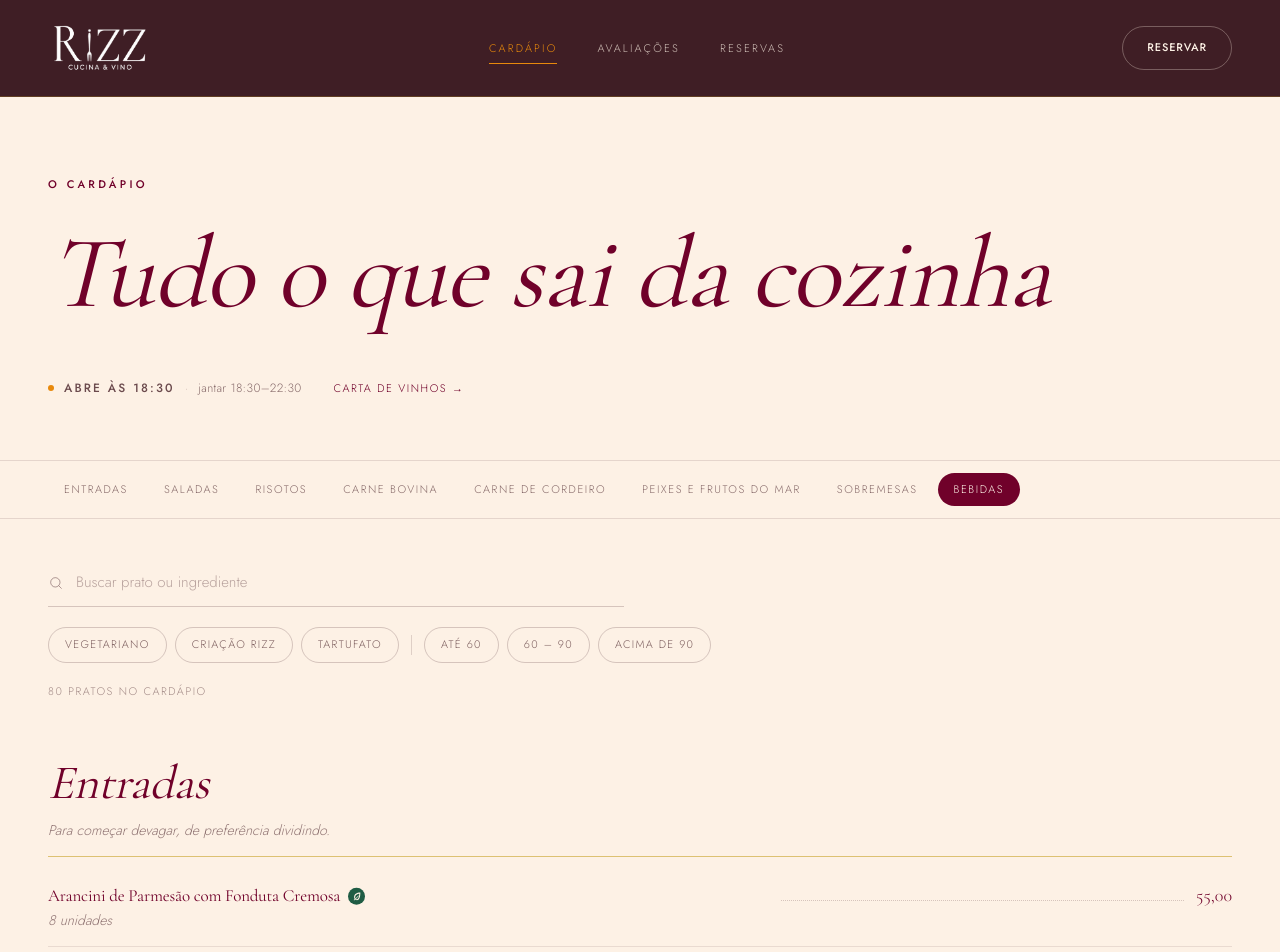
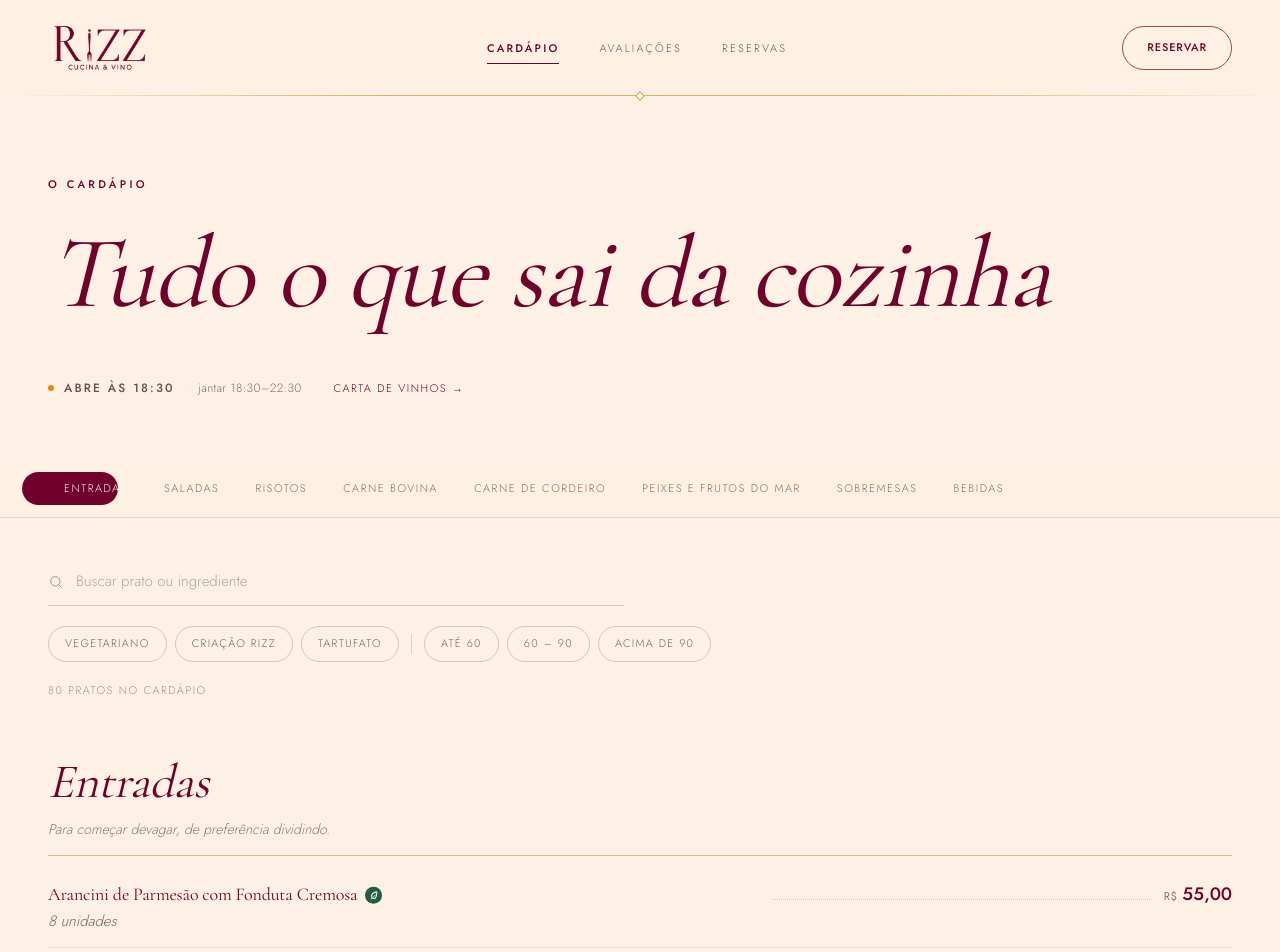
Before and after one commit to oceontech/rizz, a Next.js app: page /cardapio in a window 1280 px wide. Shown: the top 952 px of the page. Built offline with nearby package versions, Linux system fonts and the light colour scheme.

Commit message:
feat: add core layout, UI components, and page views

```diff
--- a/app/globals.css
+++ b/app/globals.css
@@ -49,13 +49,16 @@
     /* Altura ocupada pelo header. O próprio Header zera isto quando se
        recolhe, para que barras grudadas abaixo dele (as abas do cardápio)
        subam junto em vez de deixar um vão. */
-    --altura-header: 4rem;
+    /* Soma o entalhe do iPhone: o header também o soma (`pt-safe`). */
+    --altura-header: calc(4rem + env(safe-area-inset-top, 0px));
     scroll-padding-top: calc(var(--altura-header) + 4rem);
   }
 
-  @media (min-width: 860px) {
+  /* Mesmo ponto do `md:h-24` do Header (48rem = 768px). Com 860px, entre
+     768 e 859px o header já tinha 6rem e as abas ficavam atrás dele. */
+  @media (min-width: 48rem) {
     :root {
-      --altura-header: 6rem;
+      --altura-header: calc(6rem + env(safe-area-inset-top, 0px));
     }
   }
 
@@ -149,6 +152,60 @@
 }
 
 @layer components {
+  /* Header que se recolhe. Mesma duração e curva das abas do cardápio
+     (MenuClient), que sobem pela mesma marca `data-header`: os dois andam
+     colados, sem vão nem sobreposição no meio do movimento. */
+  .header-fixo {
+    transition:
+      transform 0.55s var(--ease-rizz),
+      background-color 0.7s ease;
+  }
+
+  :root[data-header="oculto"] .header-fixo {
+    transform: translate3d(0, -100%, 0);
+  }
+
+  /* Vidro do cardápio. Header e abas usam exatamente o mesmo vidro e formam
+     um painel só: com o header transparente e as abas quase opacas, o
+     conteúdo visível só no header parecia um vão entre as duas barras.
+     Só CSS: um filtro SVG de refração ("liquid glass") chegou a ser usado,
+     mas o Chromium calcula errado a área dele com escala de tela fracionada
+     (125% no Windows) e deixava a faixa de baixo do header sem efeito. */
+  .vidro {
+    background-color: rgb(253 241 229 / 0.6);
+    -webkit-backdrop-filter: blur(12px) saturate(140%);
+    backdrop-filter: blur(12px) saturate(140%);
+  }
+
+  /* Divisa entre o header e as abas do cardápio: fio dourado que some nas
+     pontas, com um losango vazado no centro. */
+  .divisa-ornada {
+    position: absolute;
+    inset-inline: 0;
+    bottom: 0;
+    height: 1px;
+    pointer-events: none;
+    background: linear-gradient(
+      to right,
+      transparent,
+      rgb(201 162 39 / 0.75) 30%,
+      rgb(201 162 39 / 0.75) 70%,
+      transparent
+    );
+  }
+
+  .divisa-ornada::after {
+    content: "";
+    position: absolute;
+    left: 50%;
+    top: 50%;
+    width: 7px;
+    height: 7px;
+    border: 1px solid rgb(201 162 39 / 0.9);
+    background: var(--color-creme);
+    transform: translate(-50%, -50%) rotate(45deg);
+  }
+
   .wrap {
     width: 100%;
     max-width: 82rem;
--- a/components/layout/Header.tsx
+++ b/components/layout/Header.tsx
@@ -2,7 +2,7 @@
 
 import Link from "next/link";
 import { usePathname } from "next/navigation";
-import { useRef } from "react";
+import { useRef, useState } from "react";
 
 import { CONDICOES, gsap, ScrollTrigger, useGSAP } from "@/lib/gsap";
 import Logo from "@/components/brand/Logo";
@@ -15,13 +15,29 @@ const links = [
   { href: "/reservas", rotulo: "Reservas" },
 ];
 
+type Modo = "transparente" | "solido" | "vidro";
+
+const fundoPorModo: Record<Modo, string> = {
+  transparente: "bg-transparent",
+  solido: "bg-noite/90 backdrop-blur-xl",
+  vidro: "vidro",
+};
+
 /**
- * Header que some ao descer e troca de tom ao sair do hero.
+ * Header que some ao descer. Três visuais:
+ *
+ * - **vidro** — só no cardápio: vidro transparente, logo vinho e botão só
+ *   com borda e texto vinho;
+ * - **transparente** — na home, enquanto o hero está por baixo;
+ * - **solido** — vinho, na home depois do hero e nas demais páginas.
+ *
  * Usa ScrollTrigger só para LER a posição — quem rola continua sendo o Lenis.
  *
- * O fundo transparente existe **só** para a home, onde há o vídeo do hero por
- * baixo. Nas demais páginas ele é sempre sólido: o cardápio tem fundo creme, e
- * um header transparente ali deixava o logo branco invisível sobre o papel.
+ * O modo tem UM dono: o render do React. Antes, um `data-solido` era escrito
+ * pelo React e também, direto no DOM, pelo ScrollTrigger; na troca de rota
+ * os dois dessincronizavam e o cardápio ora abria com fundo, ora sem. Agora
+ * o ScrollTrigger só informa "passou do hero" num estado — carimbado com a
+ * rota em que foi medido, para não valer em outra página.
  *
  * Ao se recolher, ele marca `data-header="oculto"` na raiz do documento. A
  * variável `--altura-header` zera junto, e barras grudadas logo abaixo — as
@@ -31,6 +47,28 @@ export default function Header() {
   const raiz = useRef<HTMLElement>(null);
   const pathname = usePathname();
   const naHome = pathname === "/";
+  const noCardapio = pathname.startsWith("/cardapio");
+
+  const [passouHero, setPassouHero] = useState({ rota: "", valor: false });
+  const alemDoHero = passouHero.rota === pathname && passouHero.valor;
+
+  const modo: Modo = noCardapio
+    ? "vidro"
+    : naHome && !alemDoHero
+      ? "transparente"
+      : "solido";
+  const claro = modo === "vidro";
+
+  // Só a home tem hero de vídeo por baixo para justificar transparência.
+  useGSAP(() => {
+    if (!naHome) return;
+    const gatilho = ScrollTrigger.create({
+      start: "top -80%",
+      end: "max",
+      onToggle: (self) => setPassouHero({ rota: "/", valor: self.isActive }),
+    });
+    return () => gatilho.kill();
+  }, { dependencies: [naHome], revertOnUpdate: true });
 
   useGSAP(
     () => {
@@ -46,33 +84,20 @@ export default function Header() {
       const mm = gsap.matchMedia();
 
       mm.add(CONDICOES, (contexto) => {
-        const parado = contexto.conditions?.parado;
-
-        // Só a home tem hero de vídeo por baixo para justificar transparência.
-        const trocaTom = naHome
-          ? ScrollTrigger.create({
-              start: "top -80%",
-              end: "max",
-              onToggle: (self) => {
-                no.dataset.solido = self.isActive ? "1" : "0";
-              },
-            })
-          : null;
-
-        if (!naHome) no.dataset.solido = "1";
-
-        if (parado) {
+        if (contexto.conditions?.parado) {
           marcar(false);
-          return () => trocaTom?.kill();
+          return;
         }
 
         let oculto = false;
         let ultimo = window.scrollY;
+        let acumulado = 0;
 
         /**
-         * Direção pela diferença real de posição, com folga de alguns pixels.
-         * O `self.direction` do ScrollTrigger oscila no toque (inércia, barra
-         * de endereço recolhendo) e o header ficava parado ou piscando.
+         * Direção pela diferença real de posição, acumulada: só esconde depois
+         * de ~48px descendo e só volta depois de ~32px subindo. Reagir a cada
+         * 6px fazia o header ir e voltar com qualquer tremida do dedo ou da
+         * roda. Perto do topo ele sempre aparece.
          */
         const esconde = ScrollTrigger.create({
           start: 0,
@@ -80,26 +105,27 @@ export default function Header() {
           onUpdate: (self) => {
             const y = self.scroll();
             const delta = y - ultimo;
-            if (Math.abs(delta) < 6) return;
             ultimo = y;
+            if (!delta) return;
 
-            const deveOcultar = delta > 0 && y > 120;
+            // Mudou de sentido: recomeça a contar.
+            if (Math.sign(delta) !== Math.sign(acumulado)) acumulado = 0;
+            acumulado += delta;
+
+            let deveOcultar = oculto;
+            if (y < 90) deveOcultar = false;
+            else if (acumulado > 48) deveOcultar = true;
+            else if (acumulado < -32) deveOcultar = false;
             if (deveOcultar === oculto) return;
 
             oculto = deveOcultar;
+            // O movimento em si é CSS (`.header-fixo`), com a mesma duração e
+            // curva das abas do cardápio, que sobem junto pela mesma marca.
             marcar(oculto);
-
-            gsap.to(no, {
-              yPercent: oculto ? -120 : 0,
-              duration: oculto ? 0.35 : 0.5,
-              ease: oculto ? "power2.in" : "power3.out",
-              overwrite: true,
-            });
           },
         });
 
         return () => {
-          trocaTom?.kill();
           esconde.kill();
           delete document.documentElement.dataset.header;
         };
@@ -107,14 +133,14 @@ export default function Header() {
 
       return () => mm.revert();
     },
-    { scope: raiz, dependencies: [naHome] },
+    { scope: raiz },
   );
 
   return (
     <header
       ref={raiz}
-      data-solido={naHome ? "0" : "1"}
-      className="group/header pt-safe fixed inset-x-0 top-0 z-50 transition-colors duration-700 data-[solido=1]:bg-noite/90 data-[solido=1]:backdrop-blur-xl"
+      data-modo={modo}
+      className={`header-fixo pt-safe fixed inset-x-0 top-0 z-50 ${fundoPorModo[modo]}`}
     >
       <div className="wrap flex h-16 items-center justify-between gap-4 md:h-24">
         <Link
@@ -123,7 +149,7 @@ export default function Header() {
           className="shrink-0 transition-opacity duration-300 hover:opacity-80"
         >
           <Logo
-            variante="branca"
+            variante={claro ? "vinho" : "branca"}
             decorativo
             sizes="140px"
             className="h-auto w-[4.75rem] md:w-[6.5rem]"
@@ -141,10 +167,14 @@ export default function Header() {
                 key={l.href}
                 href={l.href}
                 aria-current={ativo ? "page" : undefined}
-                className={`relative text-[0.6875rem] uppercase tracking-[0.2em] transition-colors duration-300 after:absolute after:-bottom-2 after:left-0 after:h-px after:bg-ambar after:transition-[width] after:duration-500 ${
-                  ativo
-                    ? "text-ambar after:w-full"
-                    : "text-creme/75 after:w-0 hover:text-creme hover:after:w-full"
+                className={`relative text-[0.6875rem] uppercase tracking-[0.2em] transition-colors duration-300 after:absolute after:-bottom-2 after:left-0 after:h-px after:transition-[width] after:duration-500 ${
+                  claro
+                    ? ativo
+                      ? "font-medium text-vinho after:w-full after:bg-vinho"
+                      : "text-tinta/70 after:w-0 after:bg-vinho hover:text-vinho hover:after:w-full"
+                    : ativo
+                      ? "text-ambar after:w-full after:bg-ambar"
+                      : "text-creme/75 after:w-0 after:bg-ambar hover:text-creme hover:after:w-full"
                 }`}
               >
                 {l.rotulo}
@@ -169,13 +199,25 @@ export default function Header() {
           href={whatsappLink(
             `Olá! Gostaria de reservar uma mesa no ${site.nome}.`,
           )}
-          variante="contorno"
+          variante={claro ? "contorno-vinho" : "contorno"}
         >
           Reservar
         </BotaoLink>
       </div>
 
-      <div className="h-px bg-ouro/0 transition-colors duration-700 group-data-[solido=1]/header:bg-ouro/25" />
+      {/* Absoluta: a altura do header tem que ser exatamente a de
+          `--altura-header`. Em fluxo, este 1px a mais cobria a borda de cima
+          das abas do cardápio. */}
+      {claro ? (
+        // Divisa do cardápio: fio dourado que some nas pontas, com um
+        // losango no centro — o ornamento das peças impressas da casa.
+        <div aria-hidden className="divisa-ornada" />
+      ) : (
+        <div
+          aria-hidden
+          className={`absolute inset-x-0 bottom-0 h-px transition-colors duration-700 ${modo === "solido" ? "bg-ouro/25" : "bg-transparent"}`}
+        />
+      )}
     </header>
   );
 }
--- a/components/menu/MenuClient.tsx
+++ b/components/menu/MenuClient.tsx
@@ -4,8 +4,8 @@ import { useMemo, useRef, useState } from "react";
 
 import { CONDICOES, gsap, ScrollTrigger, useGSAP } from "@/lib/gsap";
 import { ListaSelos, SeloOrigem } from "@/components/ui/Selos";
+import Preco from "@/components/ui/Preco";
 import { BADGES, cardapio, type Badge, type MenuItem } from "@/data/menu";
-import { preco } from "@/lib/format";
 import { scrollToTarget } from "@/lib/scroll";
 
 type FaixaPreco = "todas" | "ate60" | "de60a90" | "acima90";
@@ -28,13 +28,13 @@ function Linha({ item }: { item: MenuItem }) {
       className="flex items-baseline gap-3 border-b border-tinta/10 py-4 last:border-0"
     >
       <div className="min-w-0 grow">
-        <h3 className="flex flex-wrap items-center gap-x-2 gap-y-1 text-[1.0625rem] leading-snug text-vinho">
+        <h3 className="flex flex-wrap items-center gap-x-2 gap-y-1 text-[1.0625rem] leading-snug text-vinho md:text-lg">
           {item.nome}
           <ListaSelos badges={item.badges} />
           {item.vpj && <SeloOrigem />}
         </h3>
         {item.descricao && (
-          <p className="mt-1 text-sm italic leading-snug text-tinta/55">
+          <p className="mt-1 text-[0.9375rem] italic leading-snug text-tinta/65">
             {item.descricao}
           </p>
         )}
@@ -45,13 +45,10 @@ function Linha({ item }: { item: MenuItem }) {
         className="mb-1.5 hidden h-px grow border-b border-dotted border-tinta/20 sm:block"
       />
 
-      <p className="shrink-0 whitespace-nowrap font-display text-lg text-vinho">
-        {item.preco === null ? (
-          <span className="text-sm italic text-tinta/45">sob consulta</span>
-        ) : (
-          preco(item.preco)
-        )}
-      </p>
+      <Preco
+        valor={item.preco}
+        className="shrink-0 text-[1.0625rem] text-vinho md:text-lg"
+      />
     </li>
   );
 }
@@ -62,7 +59,11 @@ export default function MenuClient() {
   const [busca, setBusca] = useState("");
   const [ativa, setAtiva] = useState(cardapio[0].slug);
   const raiz = useRef<HTMLDivElement>(null);
-
+  const trilho = useRef<HTMLDivElement>(null);
+  const indicador = useRef<HTMLSpanElement>(null);
+  // Aba clicada: vale no fim da página, onde a rolagem acaba antes de a
+  // categoria chegar à linha de leitura.
+  const preferida = useRef<{ slug: string; noFim: boolean } | null>(null);
   function alternarBadge(b: Badge) {
     setBadges((atual) =>
       atual.includes(b) ? atual.filter((x) => x !== b) : [...atual, b],
@@ -96,7 +97,113 @@ export default function MenuClient() {
   const filtrando =
     badges.length > 0 || faixa !== "todas" || busca.trim() !== "";
 
-  // Scroll-spy: a aba acompanha a categoria em cena.
+  /**
+   * Abas que acompanham a rolagem. A categoria ativa troca de uma vez — ou
+   * está marcada, ou não está —, e a troca é animada: a pílula vinho
+   * desliza até a nova aba e o trilho rola para mantê-la no centro. Antes a
+   * aba só mudava de cor, e no celular, a partir de "Carne bovina", a ativa
+   * já estava fora da tela.
+   */
+  useGSAP(
+    () => {
+      const no = raiz.current;
+      const t = trilho.current;
+      const pilula = indicador.current;
+      if (!no || !t || !pilula) return;
+
+      let inicios: number[] = [];
+      let atual = "";
+      const faixa = gsap.utils.clamp(0, 1);
+
+      const medir = () => {
+        inicios = filtrado.map((cat) => {
+          const el = document.getElementById(cat.slug);
+          return el ? el.getBoundingClientRect().top + window.scrollY : 0;
+        });
+      };
+
+      const posicionar = (slug: string, animar: boolean) => {
+        const aba = t.querySelector<HTMLElement>(`[data-aba="${slug}"]`);
+        if (!aba) return;
+        const reduzido = window.matchMedia("(prefers-reduced-motion: reduce)").matches;
+        const duracao = animar && !reduzido ? 0.45 : 0;
+
+        gsap.to(pilula, {
+          x: aba.offsetLeft,
+          y: aba.offsetTop,
+          width: aba.offsetWidth,
+          height: aba.offsetHeight,
+          autoAlpha: 1,
+          duration: duracao,
+          ease: "power3.out",
+          overwrite: true,
+        });
+        gsap.to(t, {
+          scrollTo: {
+            x: Math.max(0, aba.offsetLeft - (t.clientWidth - aba.offsetWidth) / 2),
+            autoKill: true,
+          },
+          duration: duracao ? 0.55 : 0,
+          ease: "power3.out",
+          overwrite: true,
+        });
+      };
+
+      const atualizar = (animar = true) => {
+        if (!inicios.length) return;
+
+        // A "linha de leitura" fica a 30% da altura da tela e, na última
+        // tela de rolagem, desce até o pé — senão as últimas categorias,
+        // que nunca sobem até os 30%, jamais ficariam ativas.
+        const y = window.scrollY;
+        const vh = window.innerHeight;
+        const max = ScrollTrigger.maxScroll(window);
+        const fim = faixa((y - (max - vh)) / vh);
+        const linha = y + vh * (0.3 + 0.65 * fim);
+        let i = 0;
+        while (i < inicios.length - 1 && linha >= inicios[i + 1]) i++;
+
+        const pref = preferida.current;
+        if (pref) {
+          const iPref = filtrado.findIndex((c) => c.slug === pref.slug);
+          if (y >= max - 2 && iPref >= 0) {
+            pref.noFim = true;
+            i = iPref;
+          } else if (pref.noFim || (iPref === i && fim === 0)) {
+            // Saiu da base depois de chegar nela, ou alcançou a aba clicada
+            // longe do fim: a escolha já cumpriu seu papel.
+            preferida.current = null;
+          }
+        }
+
+        const slug = filtrado[i]?.slug;
+        if (!slug || slug === atual) return;
+        atual = slug;
+        setAtiva(slug);
+        posicionar(slug, animar);
+      };
+
+      medir();
+      atualizar(false);
+
+      const gatilho = ScrollTrigger.create({
+        trigger: no,
+        start: "top bottom",
+        end: "bottom top",
+        onUpdate: () => atualizar(),
+        onRefresh: () => {
+          medir();
+          if (atual) posicionar(atual, false);
+          atualizar(false);
+        },
+      });
+
+      return () => gatilho.kill();
+    },
+    { scope: raiz, dependencies: [filtrado], revertOnUpdate: true },
+  );
+
+  // As linhas entram em cascata quando a categoria aparece.
   useGSAP(
     () => {
       const no = raiz.current;
@@ -105,18 +212,6 @@ export default function MenuClient() {
       const mm = gsap.matchMedia();
 
       mm.add(CONDICOES, () => {
-        const gatilhos = filtrado.map((cat) =>
-          ScrollTrigger.create({
-            trigger: `#${cat.slug}`,
-            start: "top 30%",
-            end: "bottom 30%",
-            onToggle: (self) => {
-              if (self.isActive) setAtiva(cat.slug);
-            },
-          }),
-        );
-
-        // As linhas entram em cascata quando a categoria aparece.
         const lote = ScrollTrigger.batch("[data-linha]", {
           start: "top 94%",
           once: true,
@@ -136,10 +231,7 @@ export default function MenuClient() {
             ),
         });
 
-        return () => {
-          gatilhos.forEach((g) => g.kill());
-          lote.forEach((b) => b.kill());
-        };
+        return () => lote.forEach((b) => b.kill());
       });
 
       return () => mm.revert();
@@ -149,28 +241,40 @@ export default function MenuClient() {
 
   return (
     <div ref={raiz}>
-      {/* Abas grudadas abaixo do header, com indicador que segue a cena. */}
+      {/* Abas grudadas abaixo do header, no mesmo vidro dele (`.vidro`): as
+          duas barras leem como um painel só. */}
       {/* O `top` acompanha a altura que o header está realmente ocupando:
           quando ele se recolhe a variável vai a zero e as abas sobem junto,
           em vez de deixar um vão do tamanho do header. */}
-      <div className="sticky top-[var(--altura-header)] z-30 -mx-[1.375rem] border-y border-tinta/12 bg-creme/95 backdrop-blur-md transition-[top] duration-500 ease-[var(--ease-rizz)] md:-mx-12">
-        <div className="no-scrollbar flex gap-1 overflow-x-auto px-[1.375rem] py-3 md:px-12">
+      <div className="vidro sticky top-[var(--altura-header)] z-30 -mx-[1.375rem] border-b border-tinta/12 transition-[top] duration-[550ms] ease-[var(--ease-rizz)] md:-mx-12">
+        <div
+          ref={trilho}
+          className="no-scrollbar relative flex gap-1 overflow-x-auto px-[1.375rem] py-3 [mask-image:linear-gradient(to_right,transparent,#000_1.5rem,#000_calc(100%-1.5rem),transparent)] md:px-12"
+        >
+          {/* Pílula única que desliza entre as abas (posicionada pelo GSAP). */}
+          <span
+            ref={indicador}
+            aria-hidden
+            className="invisible pointer-events-none absolute left-0 top-0 rounded-full bg-vinho opacity-0"
+          />
           {cardapio.map((cat) => {
             const atual = ativa === cat.slug;
             return (
               <a
                 key={cat.id}
+                data-aba={cat.slug}
                 href={`#${cat.slug}`}
                 onClick={(e) => {
                   e.preventDefault();
+                  preferida.current = { slug: cat.slug, noFim: false };
                   scrollToTarget(`#${cat.slug}`, 56);
                   window.history.replaceState(null, "", `#${cat.slug}`);
                 }}
                 aria-current={atual ? "true" : undefined}
-                className={`shrink-0 rounded-full px-4 py-2 text-[0.6875rem] uppercase tracking-[0.14em] transition-colors duration-300 ${
+                className={`relative shrink-0 rounded-full px-4 py-2 text-[0.6875rem] uppercase tracking-[0.14em] transition-colors duration-300 ${
                   atual
-                    ? "bg-vinho text-creme"
-                    : "text-tinta/60 hover:bg-tinta/6 hover:text-vinho"
+                    ? "text-creme"
+                    : "text-tinta/60 hover:text-vinho"
                 }`}
               >
                 {cat.nome}
--- a/components/ui/Botao.tsx
+++ b/components/ui/Botao.tsx
@@ -1,7 +1,13 @@
 import Link from "next/link";
 import type { ComponentProps, ReactNode } from "react";
 
-type Variante = "ambar" | "contorno" | "creme" | "vinho" | "contorno-tinta";
+type Variante =
+  | "ambar"
+  | "contorno"
+  | "creme"
+  | "vinho"
+  | "contorno-tinta"
+  | "contorno-vinho";
 type Tamanho = "md" | "lg";
 
 /**
@@ -20,6 +26,8 @@ const variantes: Record<Variante, string> = {
     "border border-creme/30 text-creme hover:border-ambar hover:text-ambar",
   "contorno-tinta":
     "border border-tinta/25 text-tinta hover:border-vinho hover:text-vinho",
+  "contorno-vinho":
+    "border border-vinho/70 text-vinho hover:border-vinho hover:text-vinho-fundo",
   creme: "bg-creme text-tinta hover:bg-white",
   vinho: "bg-vinho text-creme hover:bg-vinho-fundo",
 };
--- /dev/null
+++ b/components/ui/Preco.tsx
@@ -0,0 +1,37 @@
+import { precoNumero } from "@/lib/format";
+
+/**
+ * Preço com leitura de cardápio: "R$" miúdo e o valor em Jost médio, com
+ * algarismos alinhados e de largura fixa. A Cormorant ficava fina demais em
+ * tamanho pequeno, e os algarismos de estilo antigo dela sobem e descem.
+ *
+ * O tamanho vem de fora (`className`); o "R$" acompanha em proporção.
+ */
+export default function Preco({
+  valor,
+  className = "",
+}: {
+  valor: number | null;
+  className?: string;
+}) {
+  const numero = precoNumero(valor);
+
+  if (numero === null) {
+    return (
+      <span className={`font-sans text-[0.8em] italic opacity-60 ${className}`}>
+        sob consulta
+      </span>
+    );
+  }
+
+  return (
+    <span
+      className={`inline-flex items-baseline gap-[0.25em] whitespace-nowrap font-sans font-medium tabular-nums lining-nums tracking-[0.01em] ${className}`}
+    >
+      <span className="text-[0.62em] font-normal tracking-[0.06em] opacity-60">
+        R$
+      </span>
+      {numero}
+    </span>
+  );
+}
--- a/lib/scroll.ts
+++ b/lib/scroll.ts
@@ -29,8 +29,8 @@ function prefersReducedMotion() {
 
 /** Altura do header fixo, para a âncora não parar embaixo dele. */
 function headerOffset() {
-  if (typeof window === "undefined") return 0;
-  return window.innerWidth >= 860 ? 88 : 68;
+  if (typeof document === "undefined") return 0;
+  return document.querySelector("header")?.offsetHeight ?? 0;
 }
 
 /**
@@ -46,17 +46,18 @@ export function scrollToTarget(target: string | HTMLElement, extra = 0) {
 
   const offset = -(headerOffset() + extra);
   const instant = prefersReducedMotion();
+  const y = el.getBoundingClientRect().top + window.scrollY + offset;
 
   if (lenisInstance) {
-    lenisInstance.scrollTo(el, {
-      offset,
+    // Posição numérica, não o elemento: com o elemento, o Lenis ainda
+    // desconta o `scroll-padding-top` do CSS e para ~160px mais baixo que a
+    // rolagem nativa do celular.
+    lenisInstance.scrollTo(y, {
       duration: instant ? 0 : 1.1,
       immediate: instant,
     });
     return;
   }
-
-  const y = el.getBoundingClientRect().top + window.scrollY + offset;
 
   if (instant) {
     window.scrollTo(0, y);
```
Also changed, not shown: app/cardapio/page.tsx (+6 -4 lines), components/home/Destaques.tsx (+5 -4 lines), components/home/Executivo.tsx (+6 -4 lines).
